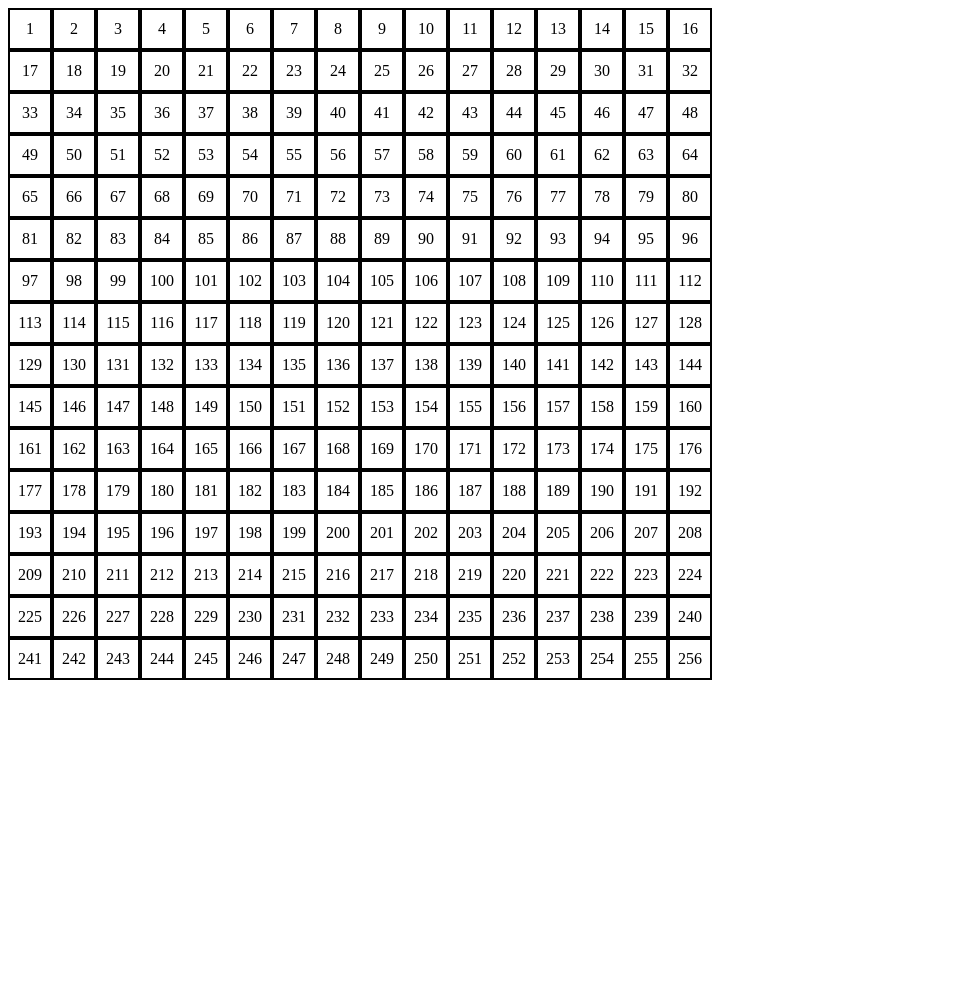
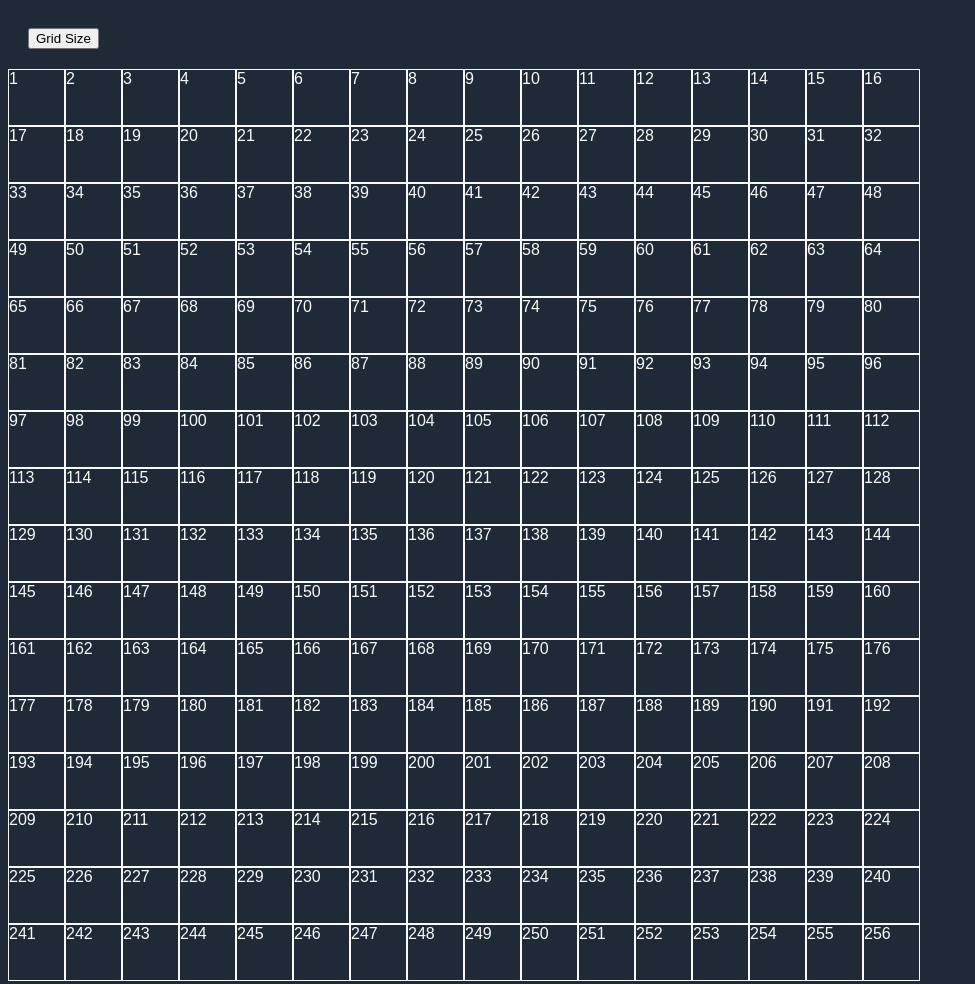
Before and after one commit to Whixler/Etch-a-Sketch, a plain HTML site: page index.html in a window 1280 px wide. Shown: the whole page, without its empty margins (0-975 px from the left). Before the commit the page ends 800 px from the top, so only its background shows below. Drawn offline with Linux system fonts and the light colour scheme.

Commit message:
added button with popup prompt

```diff
--- a/index.html
+++ b/index.html
@@ -9,6 +9,7 @@
 
 </head>
 <body>
+    <button type="button" id="gridSize">Grid Size</button>
     <div id="container"></div>
 </body>
 </html>
--- a/script.js
+++ b/script.js
@@ -2,8 +2,13 @@ const box = document.querySelector("#container");
 
 for(i=1; i<=256; i++){
 const content = document.createElement("div");
-content.classList.add("content");
+content.classList.add("box");
 content.textContent = i;
 
 box.appendChild(content);
 }
+
+document.querySelector("button").addEventListener('click', () => {
+    let gridSize = window.prompt("Enter gridsize", 16);
+    console.log(gridSize);
+})
--- a/style.css
+++ b/style.css
@@ -2,15 +2,25 @@
     display: flex;
     flex-wrap: wrap;
     flex-direction: row;
-    max-width: 720px;
+    max-width: 960px;
+}
 
+.box {
+    border: 1px solid #f9faf8;
+    width: 55px;
+    height: 55px;
+}
+.box:hover {
+    background-color: orange;
+}
+
+#gridSize {
+    margin: 20px;
+}
+
+body{
+    background-color: #1F2937;
+    color: #f9faf8;
+    font-family: "Audiowide", sans-serif;
 
 }
-
-.content {
-    border: 2px solid black;
-    width: 20px;
-    padding: 10px;
-    display: flex;
-    justify-content: center;
-}
```
